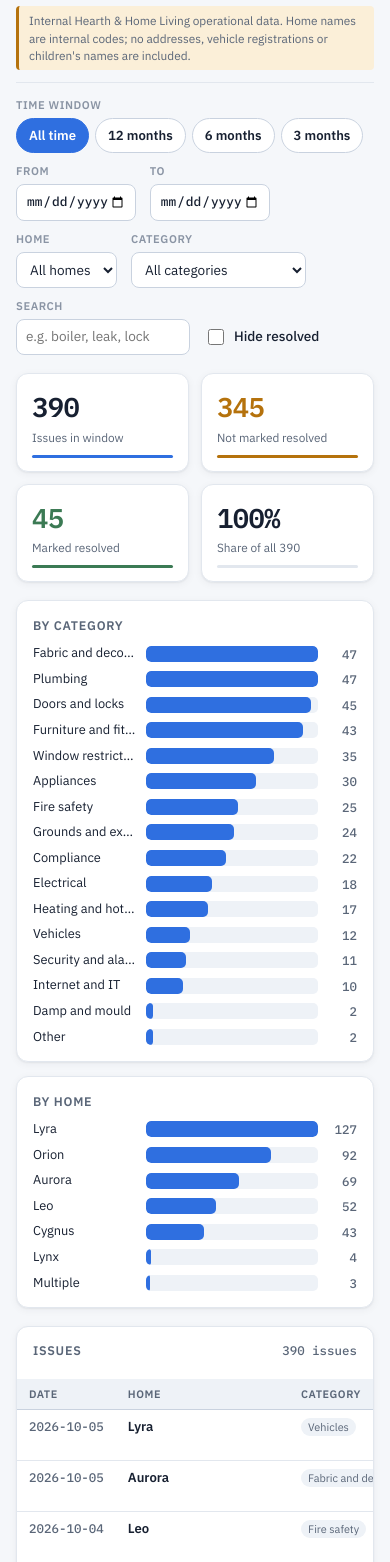
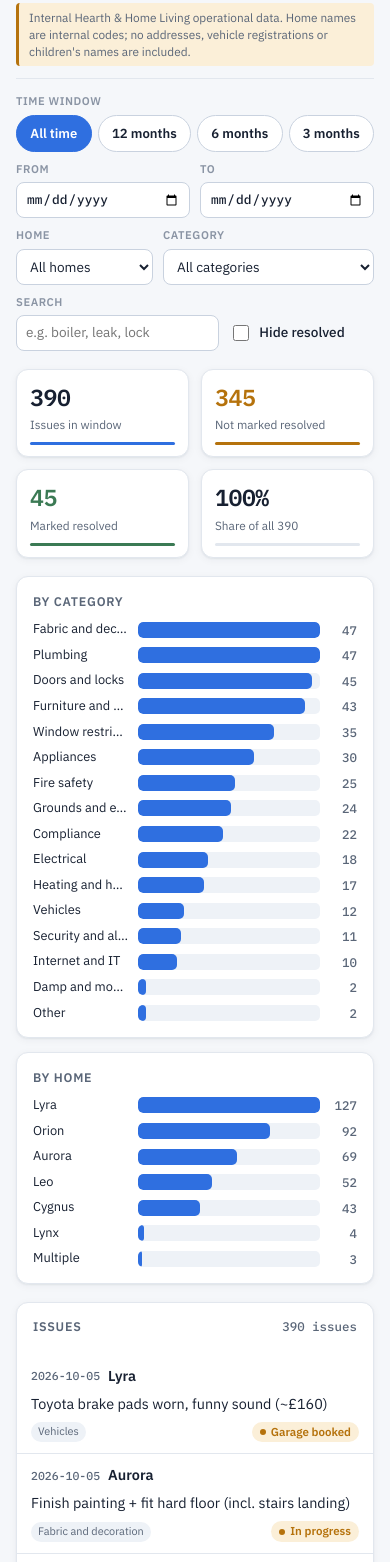
Before and after one commit to hearthomeliving/hhl-maintenance-form-followup, a plain HTML site: page maintenance_issues.html in a window 390 px wide. Shown: the part 70-1632 px from the top of the page. Drawn offline with Linux system fonts and the light colour scheme.

Commit message:
Add files via upload

```diff
--- a/maintenance_issues.html
+++ b/maintenance_issues.html
@@ -1,3 +1,6 @@
+<!doctype html>
+<meta charset="utf-8">
+<meta name="viewport" content="width=device-width, initial-scale=1, viewport-fit=cover">
 <title>Maintenance report builder</title>
 <link rel="preconnect" href="https://fonts.googleapis.com">
 <link rel="preconnect" href="https://fonts.gstatic.com" crossorigin>
@@ -96,7 +99,29 @@
     .kpis{grid-template-columns:repeat(2,1fr)}
     .panels{grid-template-columns:1fr}
     .bar{grid-template-columns:104px 1fr 30px}
-    td.issue{min-width:220px}
+  }
+  @media (max-width:600px){
+    h1{font-size:1.2rem}
+    .controls{gap:9px 10px}
+    .ctl{flex:1 1 auto}
+    #q{flex:1 1 100%;min-width:0}
+    .presets{width:100%}
+    .presets button{flex:1 1 auto;text-align:center;padding:8px 6px}
+    .kpi{padding:11px 13px}
+    .kpi .n{font-size:1.45rem}
+    .bar{grid-template-columns:96px 1fr 28px}
+    /* issues table becomes stacked cards */
+    .tablescroll{max-height:none;overflow:visible}
+    table thead{display:none}
+    table, tbody, tr, td{display:block;width:auto}
+    tbody tr{display:flex;flex-wrap:wrap;align-items:center;gap:3px 8px;padding:11px 14px;border-bottom:1px solid var(--border)}
+    tbody tr:nth-child(even){background:transparent}
+    tbody td{padding:0;border:none}
+    td.date{order:1;color:var(--muted);font-size:.72rem;white-space:nowrap}
+    td.home{order:2;font-weight:600;font-size:.9rem;white-space:nowrap}
+    td.issue{order:3;flex-basis:100%;min-width:0;font-size:.9rem;margin:4px 0;line-height:1.4}
+    tbody td:nth-child(3){order:4}
+    tbody td:nth-child(5){order:5;margin-left:auto}
   }
 </style>
 
```
